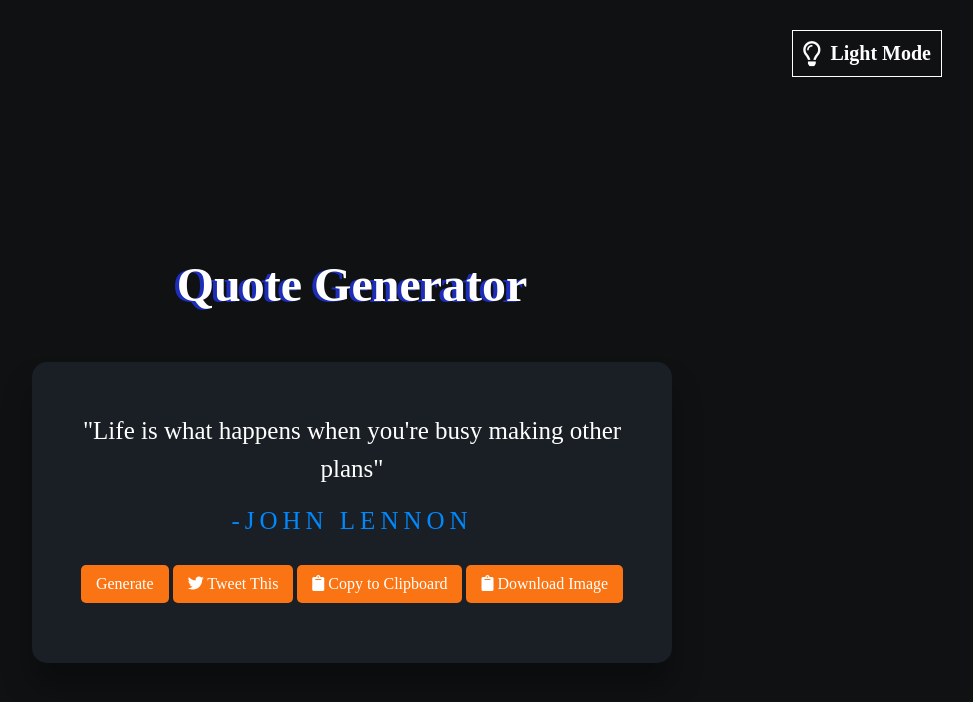
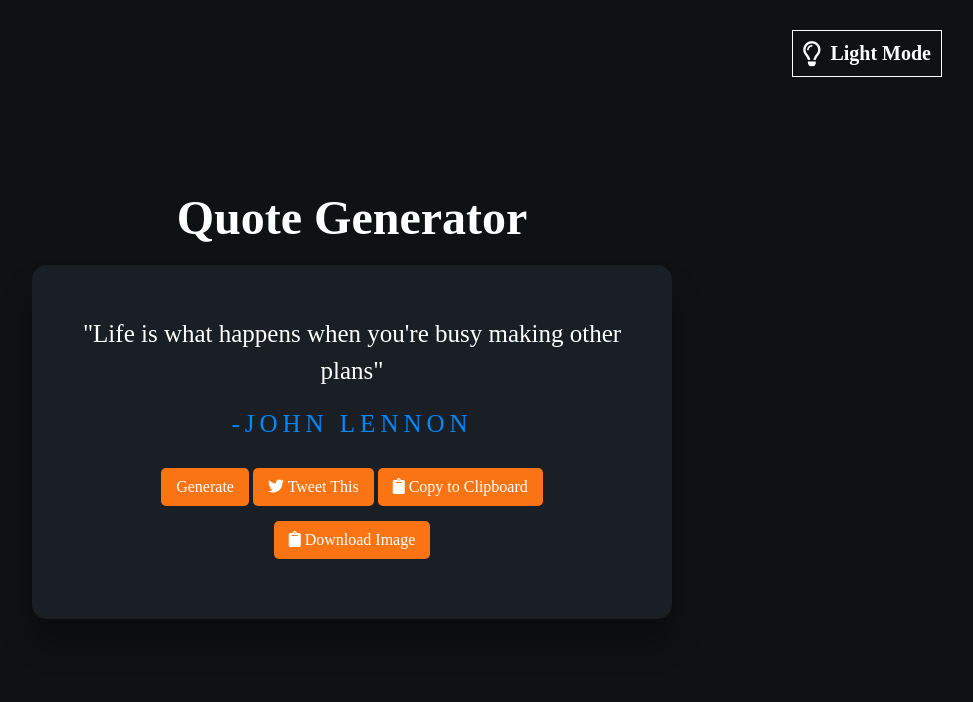
Before and after one commit to seths10/Quotes-Generator, a plain HTML site: page index.html in a window 1280 px wide. Shown: the whole page, without its empty margins (288-1261 px from the left). Drawn offline with Linux system fonts and the light colour scheme.

Commit message:
mod: made a few changes to height , width and colour of several elements on the page

```diff
--- a/index.html
+++ b/index.html
@@ -46,6 +46,9 @@
 							<i class="fas fa-clipboard"></i>
 							Copy to Clipboard
 						</button>
+
+					</div>
+					<div>
 						<button
 							id="Cbtn"
 							class="allBtn"
--- a/styles/style.css
+++ b/styles/style.css
@@ -25,21 +25,21 @@
   width: 40rem;
   height: fit-content;
   margin-left: auto;
-  margin-top: 15vh;
+  margin-top: 1vh;
   margin-right: auto;
 
 }
 .header {
   text-align: center;
-  margin-bottom: 50px;
+  margin-bottom: 20px;
 }
 
 .header h2 {
   font-weight: 800;
 
-  color: #fff;
+  /* color: #fff; */
   font-size: 3rem;
-  text-shadow: -4px 1px #1c2eb9;
+  /* text-shadow: -4px 1px #1c2eb9; */
 
 }
 
@@ -86,6 +86,7 @@
 
 .main-content .button-area {
   display: grid;
+  gap: 15px;
   place-items: center;
   margin-top: 20px;
   padding: 10px 0;
```
Lines whose indentation alone changed are shown as unchanged.
